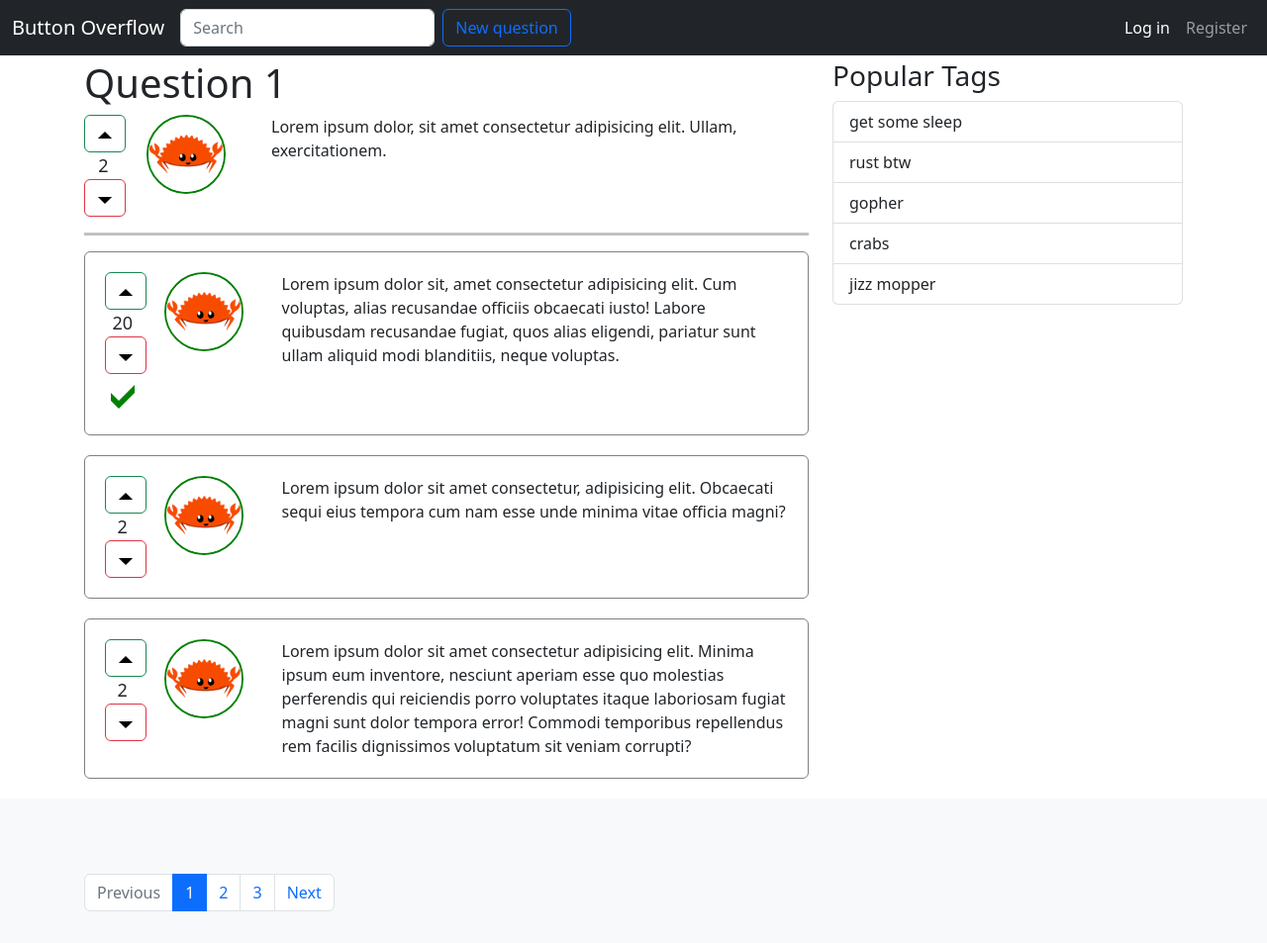
After one commit to lostl1ght/button-overflow, a Python web app: template templates/question.html in a window 1280 px wide. The commit adds this page. Shown: the whole page at 99% size. Run offline with Jinja, Linux system fonts and the light colour scheme; the template is opened without the code that fills it, so the values that code supplies are empty.

Commit message:
Question

```diff
--- a/static/css/style.css
+++ b/static/css/style.css
@@ -22,3 +22,25 @@
   height: 100%;
   object-fit: cover;
 }
+
+.vote-counter {
+  font-size: large;
+}
+
+hr {
+  margin-left: 40;
+  height: 3px;
+  background: black;
+}
+
+.answer {
+  margin-bottom: 20px;
+  border: 1px solid gray;
+  border-radius: 6px;
+  padding: 20px;
+}
+
+.iconCheckmarkLg {
+  margin-top: 5px;
+  fill: green;
+}
--- /dev/null
+++ b/templates/question.html
@@ -0,0 +1,292 @@
+<!DOCTYPE html>
+<html lang="en" class="h-100">
+  <head>
+    <meta charset="utf-8" />
+    <meta name="viewport" content="width=device-width, initial-scale=1" />
+    <title>Button Overflow</title>
+
+    <link href="../static/css/bootstrap.css" rel="stylesheet" />
+
+    <!-- Custom styles for this template -->
+    <link href="../static/css/style.css" rel="stylesheet" />
+  </head>
+  <body class="d-flex flex-column h-100">
+    <header>
+      <!-- Fixed navbar -->
+      <nav class="navbar navbar-expand-md navbar-dark fixed-top bg-dark">
+        <div class="container-fluid">
+          <a class="navbar-brand" href="#">Button Overflow</a>
+          <button
+            class="navbar-toggler"
+            type="button"
+            data-bs-toggle="collapse"
+            data-bs-target="#navbarCollapse"
+            aria-controls="navbarCollapse"
+            aria-expanded="false"
+            aria-label="Toggle navigation"
+          >
+            <span class="navbar-toggler-icon"></span>
+          </button>
+          <div class="collapse navbar-collapse" id="navbarCollapse">
+            <form class="d-flex" role="search">
+              <input
+                class="form-control me-2"
+                type="search"
+                placeholder="Search"
+                aria-label="Search"
+              />
+            </form>
+            <a class="btn btn-outline-primary" role="button" href="#">
+              New question
+            </a>
+          </div>
+          <div class="collapse navbar-collapse" id="navbarCollapse">
+            <ul class="navbar-nav ms-auto mb-2 mb-md-0">
+              <li class="nav-item">
+                <a class="nav-link active" href="#">Log in</a>
+              </li>
+              <li class="nav-item">
+                <a class="nav-link" href="#">Register</a>
+              </li>
+            </ul>
+          </div>
+        </div>
+      </nav>
+    </header>
+  </body>
+
+  <!-- Begin page content -->
+  <main class="flex-shrink-0">
+    <div class="container">
+      <div class="row">
+        <div class="col-8">
+          <h1>Question 1</h1>
+          <div class="row">
+            <div class="col-1">
+              <div class="voting-container text-center">
+                <button type="button" class="btn btn-outline-success">
+                  <svg
+                    aria-hidden="true"
+                    width="16"
+                    height="16"
+                    viewBox="0 0 36 36"
+                  >
+                    <path d="M2 25h32L18 9 2 25Z"></path>
+                  </svg>
+                </button>
+                <div class="vote-counter" itemprop="upvoteCount" data-value="2">
+                  2
+                </div>
+                <button type="button" class="btn btn-outline-danger">
+                  <svg
+                    aria-hidden="true"
+                    width="16"
+                    height="16"
+                    viewBox="0 0 36 36"
+                  >
+                    <path d="M2 11h32L18 27 2 11Z"></path>
+                  </svg>
+                </button>
+              </div>
+            </div>
+            <div class="col-2">
+              <div class="avatar">
+                <img src="../static/img/avatar-1.jpg" alt="" />
+              </div>
+            </div>
+            <div class="col-9">
+              Lorem ipsum dolor, sit amet consectetur adipisicing elit. Ullam,
+              exercitationem.
+            </div>
+          </div>
+          <hr />
+          <div class="answer">
+            <div class="row">
+              <div class="col-1">
+                <div class="voting-container text-center">
+                  <button type="button" class="btn btn-outline-success">
+                    <svg
+                      aria-hidden="true"
+                      width="16"
+                      height="16"
+                      viewBox="0 0 36 36"
+                    >
+                      <path d="M2 25h32L18 9 2 25Z"></path>
+                    </svg>
+                  </button>
+                  <div
+                    class="vote-counter"
+                    itemprop="upvoteCount"
+                    data-value="2"
+                  >
+                    20
+                  </div>
+                  <button type="button" class="btn btn-outline-danger">
+                    <svg
+                      aria-hidden="true"
+                      width="16"
+                      height="16"
+                      viewBox="0 0 36 36"
+                    >
+                      <path d="M2 11h32L18 27 2 11Z"></path>
+                    </svg>
+                  </button>
+                  <svg
+                    aria-hidden="true"
+                    class="svg-icon iconCheckmarkLg"
+                    width="36"
+                    height="36"
+                    viewBox="0 0 36 36"
+                  >
+                    <path d="m6 14 8 8L30 6v8L14 30l-8-8v-8Z"></path>
+                  </svg>
+                </div>
+              </div>
+              <div class="col-2">
+                <div class="avatar">
+                  <img src="../static/img/avatar-1.jpg" alt="" />
+                </div>
+              </div>
+              <div class="col-9">
+                Lorem ipsum dolor sit, amet consectetur adipisicing elit. Cum
+                voluptas, alias recusandae officiis obcaecati iusto! Labore
+                quibusdam recusandae fugiat, quos alias eligendi, pariatur sunt
+                ullam aliquid modi blanditiis, neque voluptas.
+              </div>
+            </div>
+          </div>
+
+          <div class="answer">
+            <div class="row">
+              <div class="col-1">
+                <div class="voting-container text-center">
+                  <button type="button" class="btn btn-outline-success">
+                    <svg
+                      aria-hidden="true"
+                      width="16"
+                      height="16"
+                      viewBox="0 0 36 36"
+                    >
+                      <path d="M2 25h32L18 9 2 25Z"></path>
+                    </svg>
+                  </button>
+                  <div
+                    class="vote-counter"
+                    itemprop="upvoteCount"
+                    data-value="2"
+                  >
+                    2
+                  </div>
+                  <button type="button" class="btn btn-outline-danger">
+                    <svg
+                      aria-hidden="true"
+                      width="16"
+                      height="16"
+                      viewBox="0 0 36 36"
+                    >
+                      <path d="M2 11h32L18 27 2 11Z"></path>
+                    </svg>
+                  </button>
+                </div>
+              </div>
+              <div class="col-2">
+                <div class="avatar">
+                  <img src="../static/img/avatar-1.jpg" alt="" />
+                </div>
+              </div>
+              <div class="col-9">
+                Lorem ipsum dolor sit amet consectetur, adipisicing elit.
+                Obcaecati sequi eius tempora cum nam esse unde minima vitae
+                officia magni?
+              </div>
+            </div>
+          </div>
+          <div class="answer">
+            <div class="row">
+              <div class="col-1">
+                <div class="voting-container text-center">
+                  <button type="button" class="btn btn-outline-success">
+                    <svg
+                      aria-hidden="true"
+                      width="16"
+                      height="16"
+                      viewBox="0 0 36 36"
+                    >
+                      <path d="M2 25h32L18 9 2 25Z"></path>
+                    </svg>
+                  </button>
+                  <div
+                    class="vote-counter"
+                    itemprop="upvoteCount"
+                    data-value="2"
+                  >
+                    2
+                  </div>
+                  <button type="button" class="btn btn-outline-danger">
+                    <svg
+                      aria-hidden="true"
+                      width="16"
+                      height="16"
+                      viewBox="0 0 36 36"
+                    >
+                      <path d="M2 11h32L18 27 2 11Z"></path>
+                    </svg>
+                  </button>
+                </div>
+              </div>
+              <div class="col-2">
+                <div class="avatar">
+                  <img src="../static/img/avatar-1.jpg" alt="" />
+                </div>
+              </div>
+              <div class="col-9">
+                Lorem ipsum dolor sit amet consectetur adipisicing elit. Minima
+                ipsum eum inventore, nesciunt aperiam esse quo molestias
+                perferendis qui reiciendis porro voluptates itaque laboriosam
+                fugiat magni sunt dolor tempora error! Commodi temporibus
+                repellendus rem facilis dignissimos voluptatum sit veniam
+                corrupti?
+              </div>
+            </div>
+          </div>
+        </div>
+
+        <div class="col-4">
+          <h3>Popular Tags</h3>
+          <div class="list-group">
+            <a href="#" class="list-group-item list-group-item-action">
+              get some sleep
+            </a>
+            <a href="#" class="list-group-item list-group-item-action"
+              >rust btw</a
+            >
+            <a href="#" class="list-group-item list-group-item-action"
+              >gopher</a
+            >
+            <a href="#" class="list-group-item list-group-item-action">crabs</a
+            ><a href="#" class="list-group-item list-group-item-action"
+              >jizz mopper</a
+            >
+          </div>
+        </div>
+      </div>
+    </div>
+  </main>
+
+  <!-- Paginator -->
+  <footer class="footer mt-auto py-3 bg-light">
+    <div class="container">
+      <nav aria-label="Page navigation example">
+        <ul class="pagination">
+          <li class="page-item disabled">
+            <a class="page-link" href="#">Previous</a>
+          </li>
+          <li class="page-item active"><a class="page-link" href="#">1</a></li>
+          <li class="page-item"><a class="page-link" href="#">2</a></li>
+          <li class="page-item"><a class="page-link" href="#">3</a></li>
+          <li class="page-item"><a class="page-link" href="#">Next</a></li>
+        </ul>
+      </nav>
+    </div>
+  </footer>
+</html>
```
Also changed, not shown: templates/base.html (+29 -0 lines), templates/index.html (+11 -2 lines).
